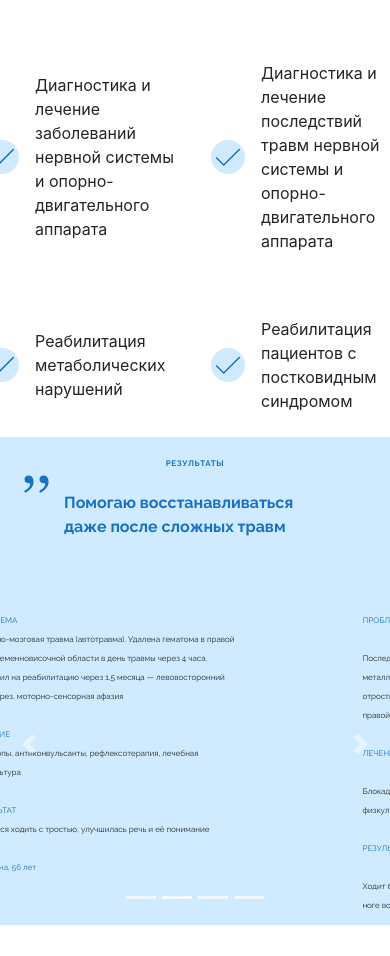
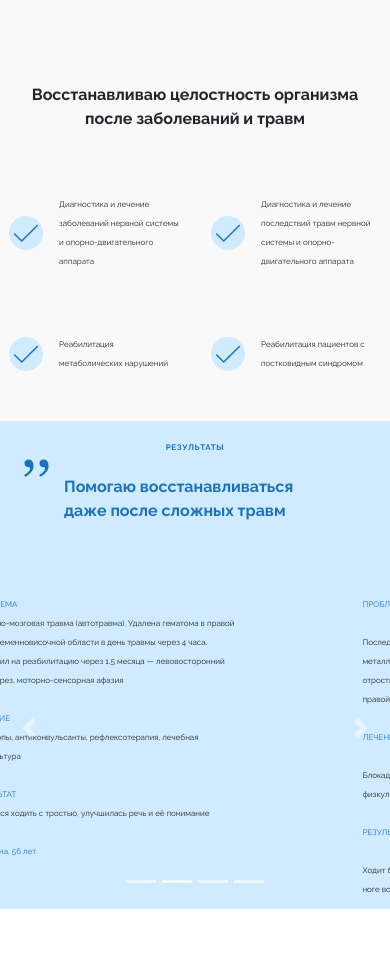
Before and after one commit to ansymvolokova/f24-team03, a website: page index.html in a window 390 px wide. Shown: the part 845-1801 px from the top of the page. Drawn offline with nearby package versions, Linux system fonts and the light colour scheme.

Commit message:
service block with adaptive except img

```diff
--- a/index.html
+++ b/index.html
@@ -107,7 +107,7 @@
         </div>
         <!-- Карусель -->
         <div id="carousel__reviews" class="carousel slide" data-ride="carousel">
-            <ol class="carousel-indicators carousel-indicators__reviews">
+            <ol class="carousel-indicators carousel-indicators__revie">
                 <li data-target="#carousel__reviews" data-slide-to="0" class="active"></li>
                 <li data-target="#carousel__reviews" data-slide-to="1"></li>
                 <li data-target="#carousel__reviews" data-slide-to="2"></li>
--- a/styles/_reviwes.scss
+++ b/styles/_reviwes.scss
@@ -1,6 +1,6 @@
 #cases {
     background-color: $light-blue;
-    margin: 120px 0;
+    margin: 0;
     height: fit-content;
 
     h3 {
@@ -67,8 +67,6 @@
 @media screen and (min-width: 600px) and (max-width: 900px) {
 
     #cases {
-        margin: 72px 0;
-        height: fit-content;
 
         h3 {
             font-weight: 700;
@@ -122,8 +120,6 @@
 @media screen and (max-width: 599px) {
 
     #cases {
-        margin: 24px 0;
-        height: fit-content;
 
         h3 {
             font-size: 0.5em;
--- /dev/null
+++ b/styles/_services.scss
@@ -0,0 +1,56 @@
+#services {
+    background-color: $bg-color;
+
+    h2 {
+        @extend %h2;
+        margin: 15rem 144px 0;
+        text-align: center;
+        line-height: 180%;
+    }
+    .content {
+        margin: 0 144px 72px;
+    }
+
+    p {
+        @extend %p;
+    }
+}
+@media screen and (min-width: 600px) and (max-width: 900px) {
+    #services {
+
+        h2 {
+            font-size: 2em;
+            margin-left: 48px;
+            margin-right: 48px;
+            text-align: center;
+        }
+        .content {
+            margin: 0 72px 48px;
+        }
+
+        p {
+            font-size: 0.8em;
+        }
+    }
+}
+
+@media screen and (max-width: 599px){
+    #services {
+
+        h2 {
+            font-size: 1em;
+            margin-left: 24px;
+            margin-right: 24px;
+            line-height: 150%;
+            text-align: center;
+        }
+        .content {
+            margin: 0 24px 48px;
+        }
+
+        p {
+            font-size: 0.5em;
+        }
+    }
+
+}
--- a/styles/style.scss
+++ b/styles/style.scss
@@ -3,6 +3,7 @@
 //переменные
 @import 'variables';
 @import "homepage";
+@import 'services';
 @import 'reviwes';
 @import 'patents';
 @import'certificates';
```
Also changed, not shown: styles/style.css, 1 other file.
